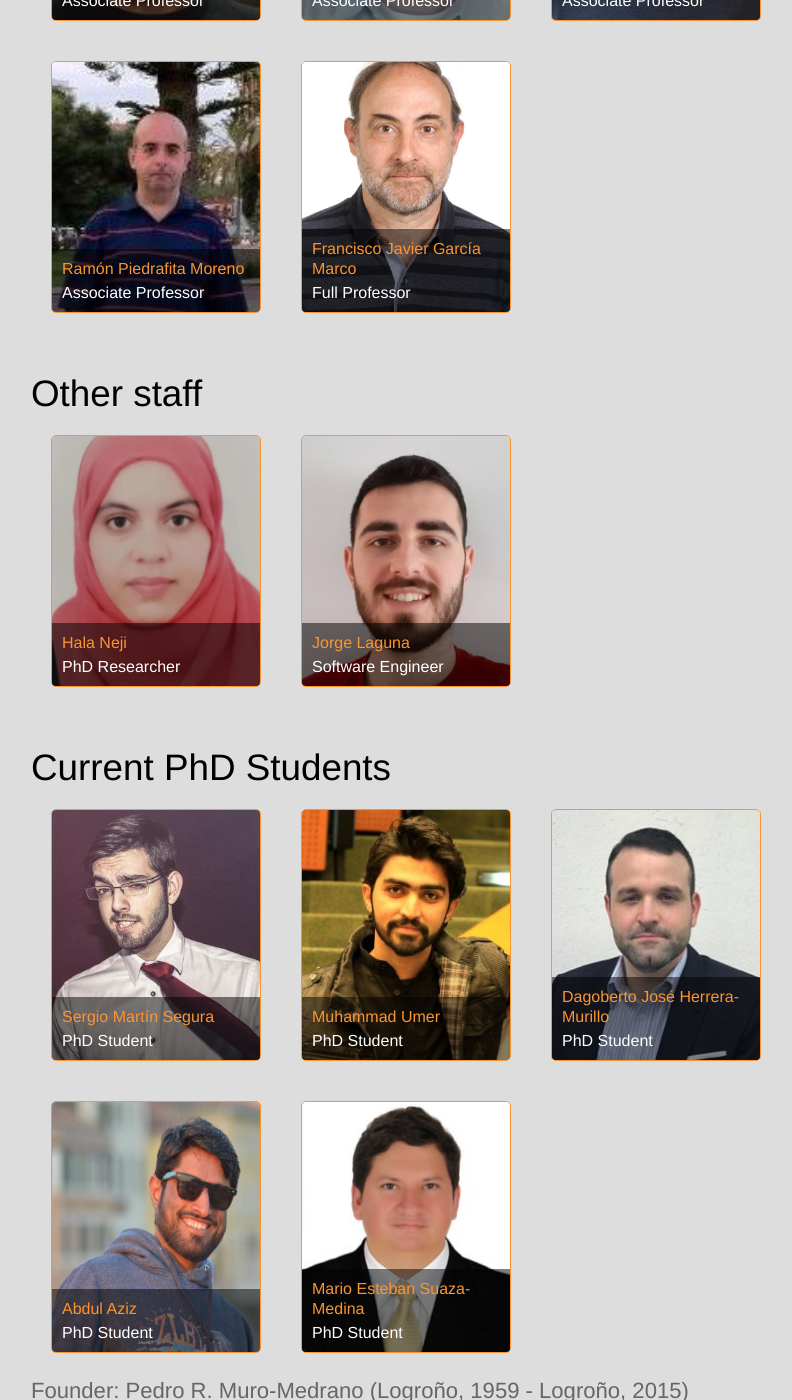
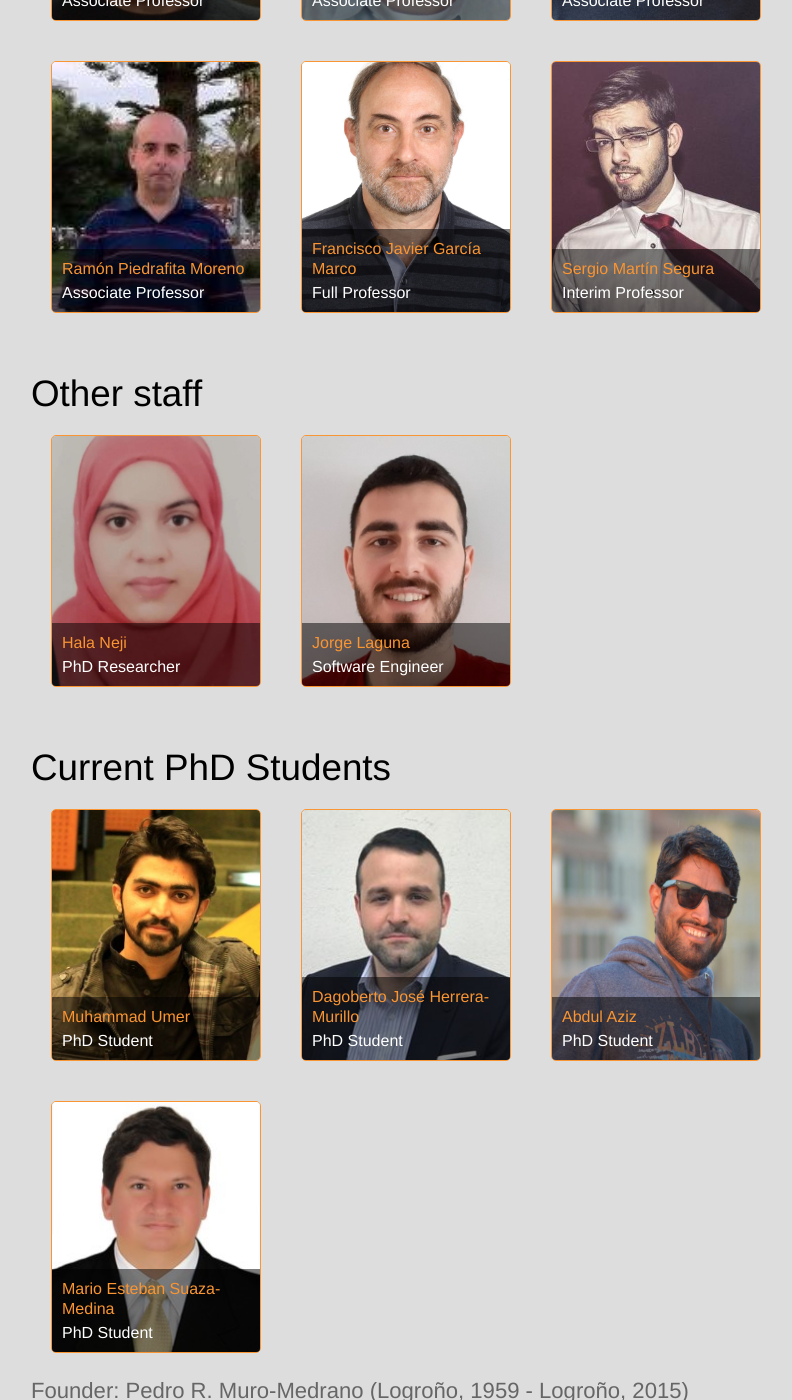
Before and after one commit to IAAA-Lab/IAAA-Lab.github.io, a Jekyll site: the page built from index.html, in a window 1280 px wide and 1400 px high, scrolled down 1820 px. Shown: the whole window, without its empty margins (234-1026 px from the left). Built offline with Jekyll 4.4.1, drawn with Linux system fonts in a browser that asks for light colours.

Commit message:
Añado a Sergio a Staff

```diff
--- a/index.html
+++ b/index.html
@@ -49,7 +49,7 @@ title: IAAA
 		<li>{% include staff-member.html member='jlacasta' %}</li>
 		<li>{% include staff-member.html member='piedrafi' %}</li>
 		<li>{% include staff-member.html member='jgarcia' %}</li>
-		<li class="filler"></li>
+		<li>{% include staff-member.html member='segura' %}</li>
 		<li class="filler"></li>
 		<li class="filler"></li>
 		<li class="filler"></li>
@@ -75,11 +75,11 @@ title: IAAA
 	<h1>Current PhD Students</h1>
             <div>
 		<ul class="image-grid">
-		<li>{% include phd-student.html member='segura' %}</li>
 		<li>{% include phd-student.html member='umer' %}</li>
 		<li>{% include phd-student.html member='dherrera' %}</li>
 		<li>{% include phd-student.html member='aziz' %}</li>
 		<li>{% include phd-student.html member='mario' %}</li>
+		<li class="filler"></li>
 		<li class="filler"></li>
 		{% comment %}
 		<!-- Número de li debe ser múltiplo de 2 y de 3 para tener un grid majo
```
